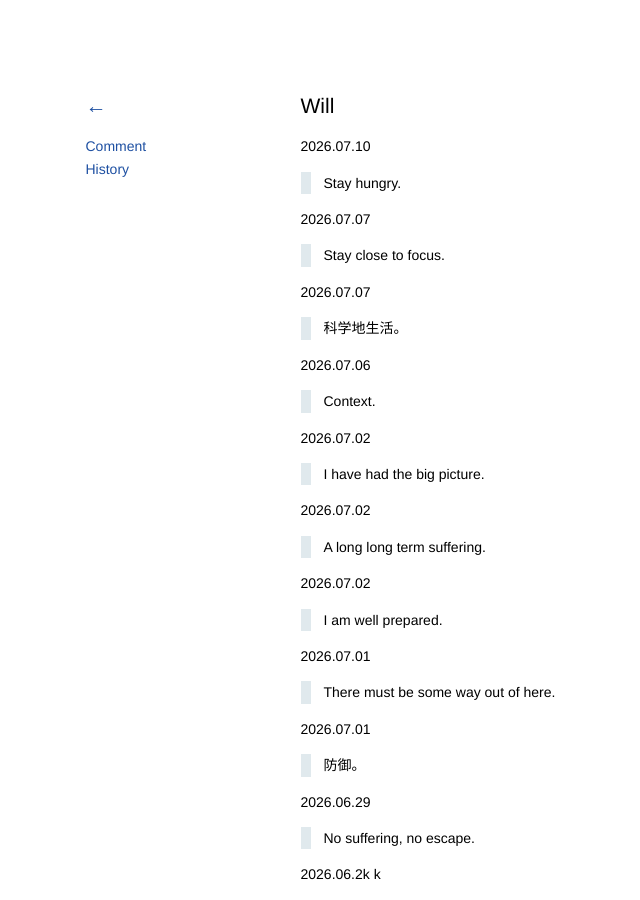
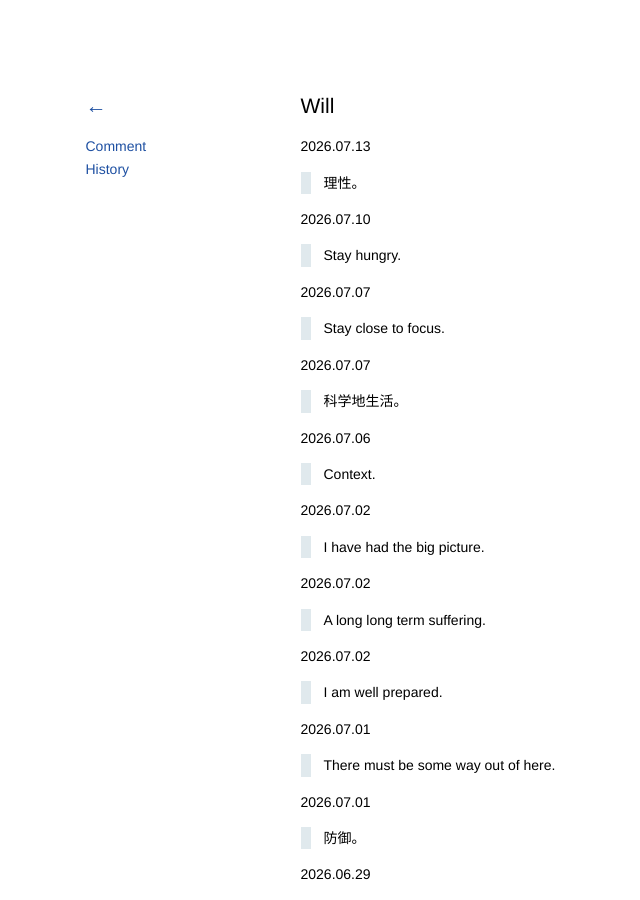
Before and after one commit to kidlj/awei, a Jekyll site: the page built from _wiki/will.md, in a window 1280 px wide and 900 px high. Shown: the whole window, without its empty margins (47-687 px from the left). Built offline with Jekyll 4.4.1, drawn with Linux system fonts in a browser that asks for light colours.

Commit message:
update will

```diff
--- a/_wiki/will.md
+++ b/_wiki/will.md
@@ -1,6 +1,10 @@
 ---
 title: Will
 ---
+
+2026.07.13
+
+> 理性。
 
 2026.07.10
 
```
